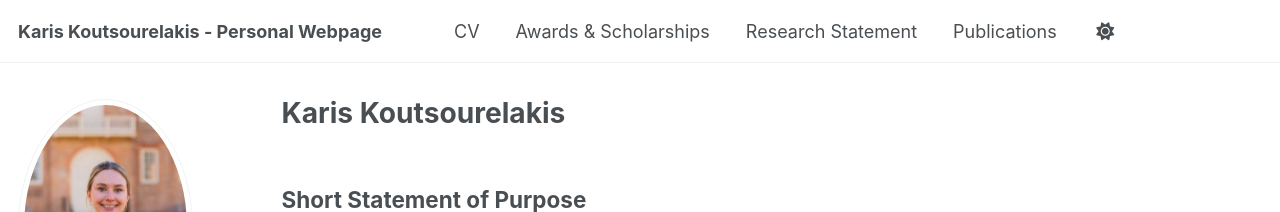
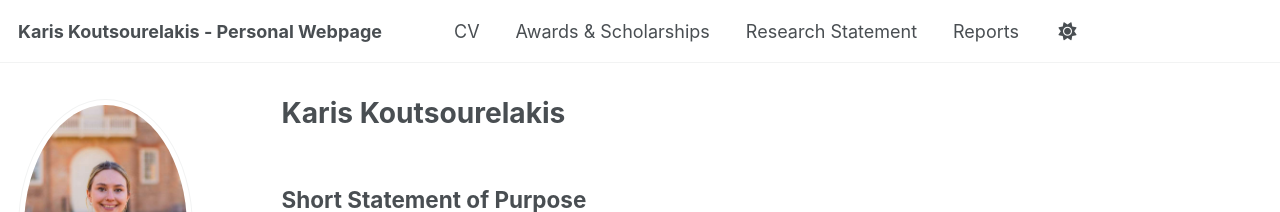
Before and after one commit to kkoutsourelakis/kkoutsourelakis.github.io, a Jekyll site: the page built from _pages/about.md, in a window 1280 px wide. Shown: the top 212 px of the page. Built offline with Jekyll 4.4.1, drawn with Linux system fonts in a browser that asks for light colours; a script that is not in the unit is left out.

Commit message:
Update navigation.yml

```diff
--- a/_data/navigation.yml
+++ b/_data/navigation.yml
@@ -17,5 +17,5 @@ main:
   - title: "Research Statement"
     url: /research_statement/
 
-  - title: "Publications"
+  - title: "Reports"
     url: /publications/
```
